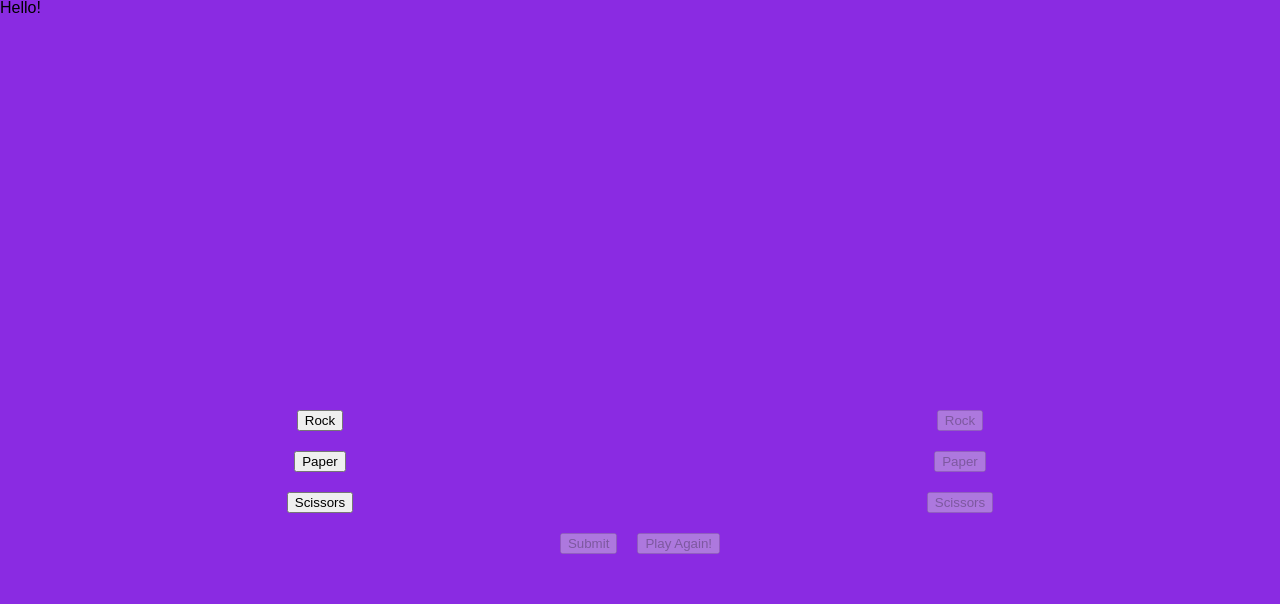
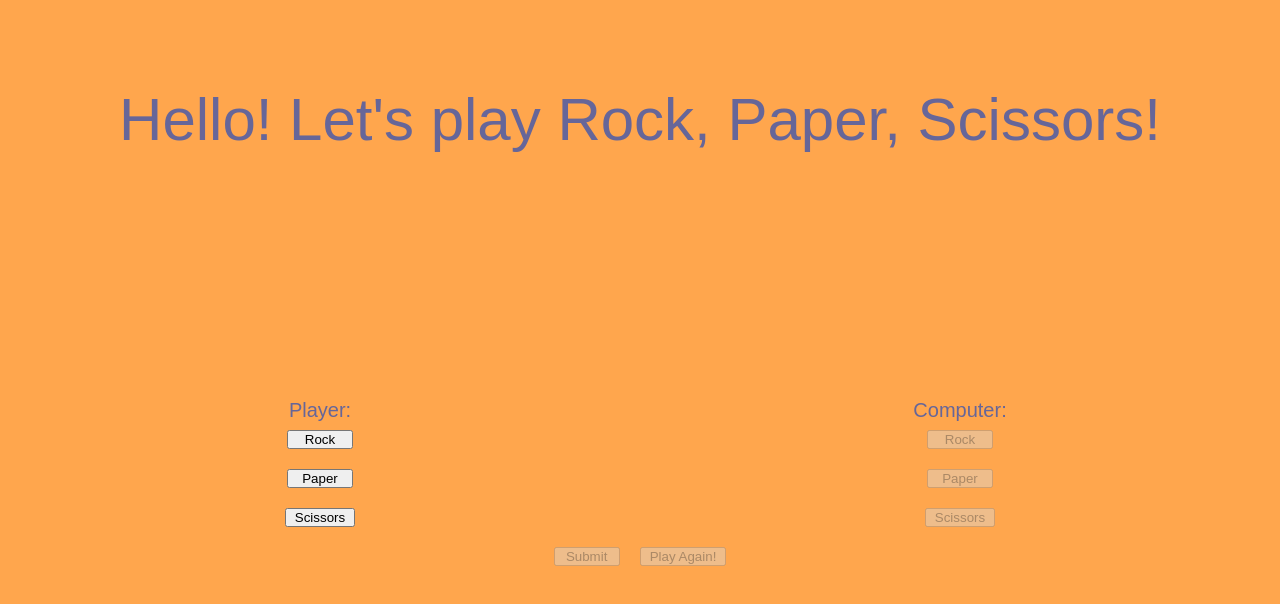
Before and after one commit to tjpoo92/rock-paper-scissors, a plain HTML site: page index.html in a window 1280 px wide. Drawn offline with Linux system fonts and the light colour scheme.

Commit message:
updated css and html

```diff
--- a/index.html
+++ b/index.html
@@ -10,16 +10,17 @@
   </head>
   <body>
     <header>
-      <h1>Hello!</h1>
-      <!-- picture and instructions? -->
+      <h1>Hello! Let's play Rock, Paper, Scissors!</h1>
     </header>
     <div class="flex-container">
       <div class="player-choice">
+        <p>Player:</p>
         <button class="player">Rock</button>
         <button class="player">Paper</button>
         <button class="player">Scissors</button>
       </div>
       <div class="computer-choice">
+        <p>Computer:</p>
         <button class="computer" disabled>Rock</button>
         <button class="computer" disabled>Paper</button>
         <button class="computer" disabled>Scissors</button>
--- a/style.css
+++ b/style.css
@@ -1,9 +1,19 @@
 body {
   font-family: Arial, Helvetica, sans-serif;
-  background-color: blueviolet;
+  background-color: #ffa64d;
+  color: #666699;
+  font-size: 14px;
 }
 header {
   height: 400px;
+  font-size: 60px;
+}
+h1 {
+  text-align: center;
+  padding-top: 90px;
+}
+p {
+  font-size: 20px;
 }
 .player-choice,
 .computer-choice {
@@ -25,6 +35,8 @@ header {
 
 button {
   margin: 10px;
+  padding: 0 8px 0 8px;
+  min-width: 66px;
 }
 
 button:disabled {
```
